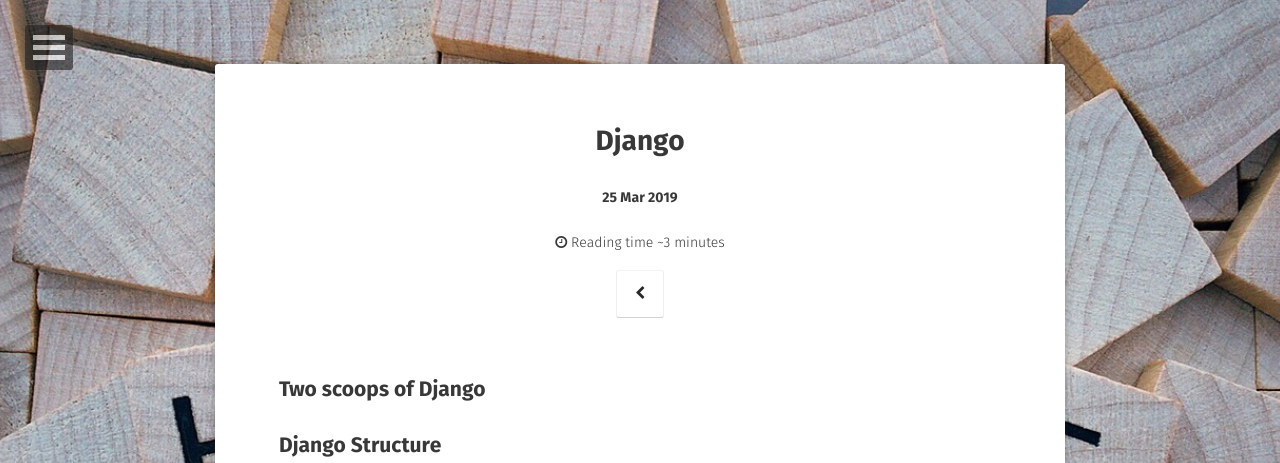
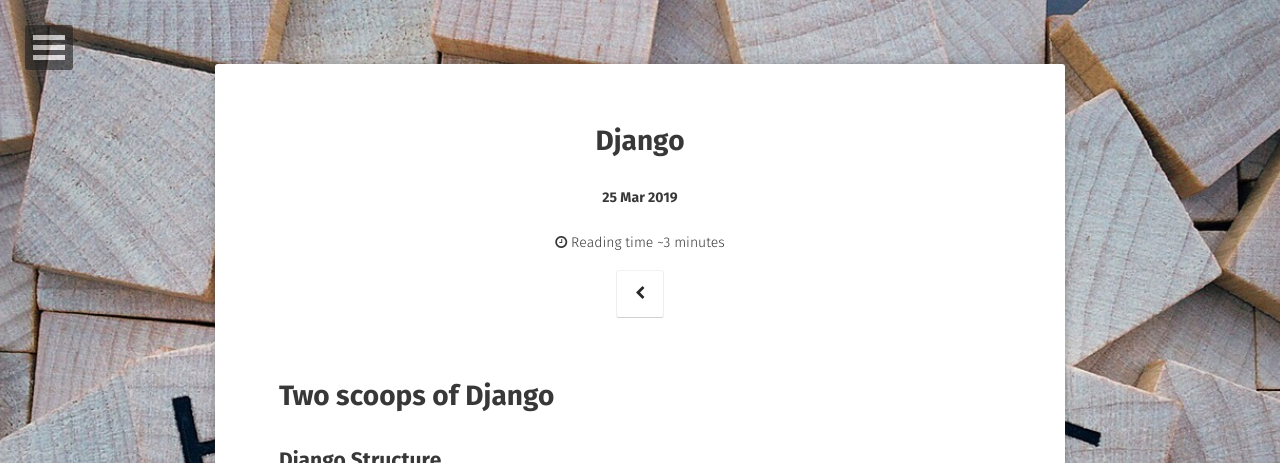
Before and after one commit to Jungjihyuk/JH_Life, a Jekyll site: the page built from _posts/2019-03-25-django.md, in a window 1280 px wide. Shown: the top 463 px of the page. Built offline with Jekyll 4.4.1, drawn with Linux system fonts in a browser that asks for light colours; some web fonts are replaced; comment, search, counter and statistics services are not loaded; grey boxes are pictures that could not be loaded.

Commit message:
제목 크기 수정

```diff
--- a/_posts/2019-03-25-django.md
+++ b/_posts/2019-03-25-django.md
@@ -9,7 +9,7 @@
 ---
 
 
-## Two scoops of Django
+# Two scoops of Django
 
 
 ## Django Structure
```
